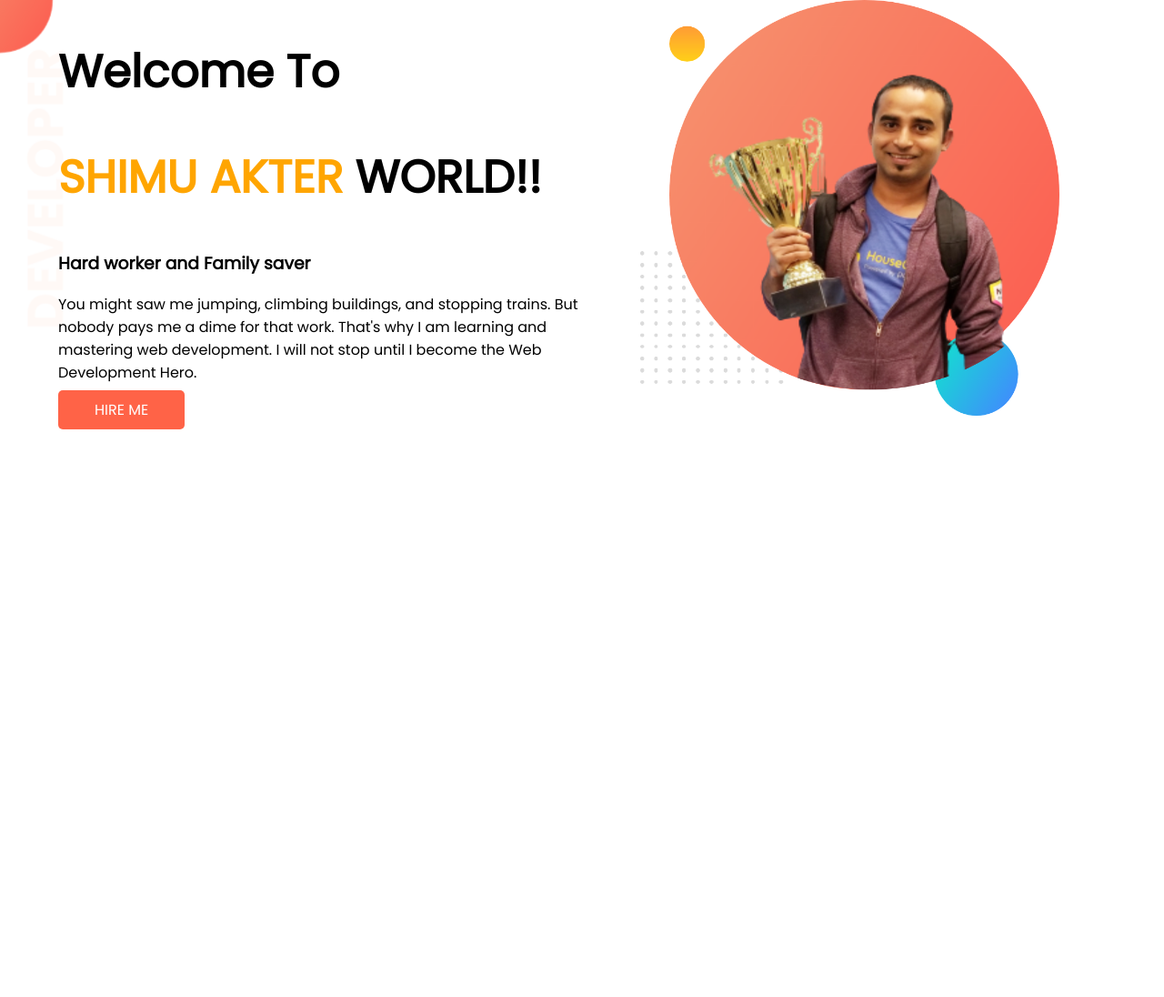
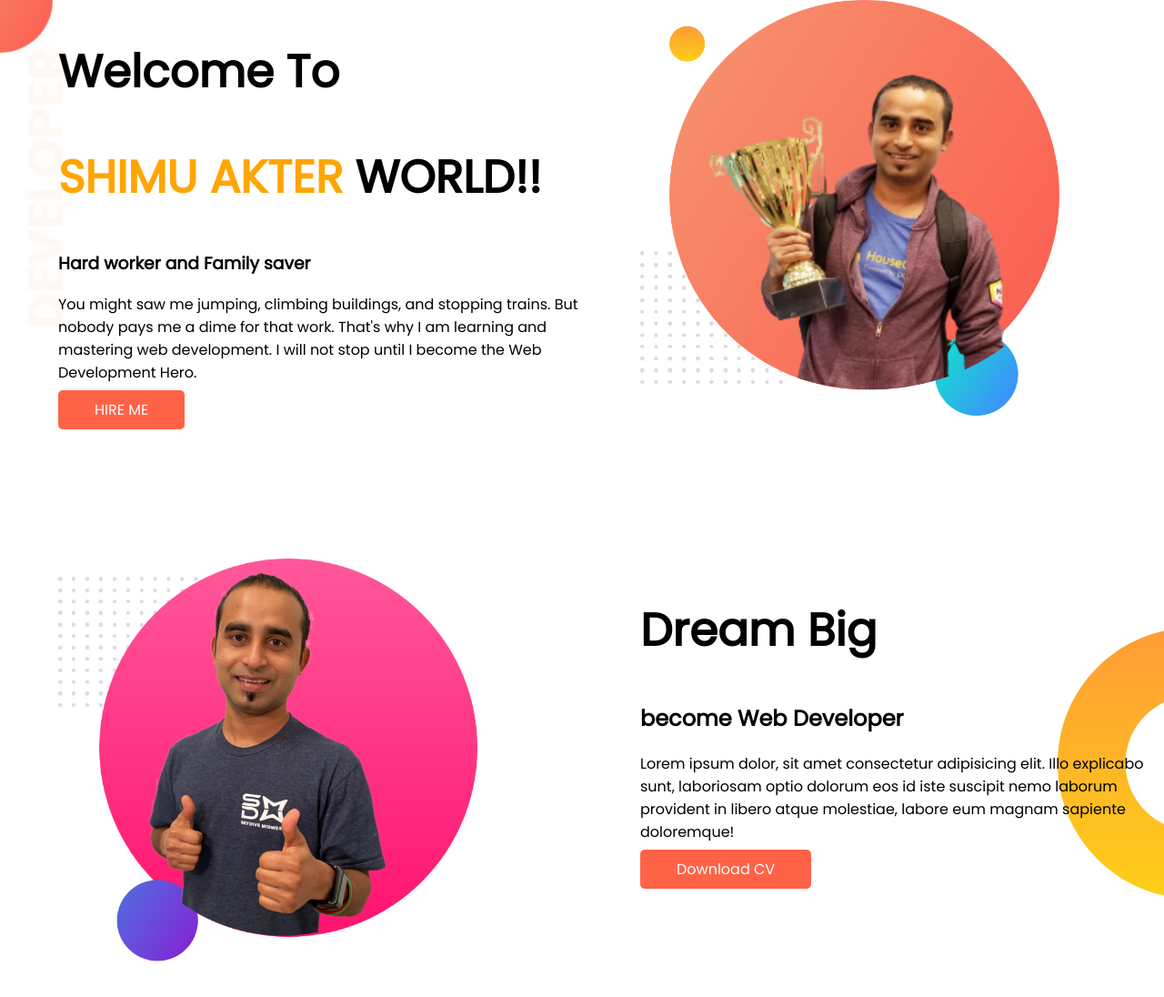
Before and after one commit to Shimu21/develper-portfolio, a plain HTML site: page index.html in a window 1280 px wide. Shown: the whole page at 91% size. Before the commit the page ends 800 px from the top, so only its background shows below. Drawn offline with Linux system fonts and the light colour scheme.

Commit message:
dream add

```diff
--- a/index.html
+++ b/index.html
@@ -30,6 +30,20 @@
 
         </div>
     </section>
+    <section class="dream-big">
+        <div class="half-width">
+            <img src="images/jhankar2.png" alt="">
+        </div>
+        <div class="half-width">
+            <h1> Dream Big</h1>
+            <h2>become Web Developer</h2>
+            <p>Lorem ipsum dolor, sit amet consectetur adipisicing elit. Illo explicabo sunt, laboriosam optio dolorum
+                eos id iste suscipit nemo laborum provident in libero atque molestiae, labore eum magnam sapiente
+                doloremque!</p>
+            <a class="link-button" target="blank" href="https://www.linkedin.com/company/programminghero">Download
+                CV</a>
+        </div>
+    </section>
 </body>
 
 </html>
--- a/style.css
+++ b/style.css
@@ -10,6 +10,7 @@ h1{
 }
 section{
     display: flex;
+    margin-bottom: 150px;
 }
 .half-width{
     width: 50%;
@@ -30,3 +31,8 @@ section{
     background-image: url(images/top-banner.png);
     background-repeat: no-repeat;
 }
+.dream-big {
+    background-image: url(images/dream-bg.png);
+    background-repeat: no-repeat;
+    background-position: right;
+}
```
